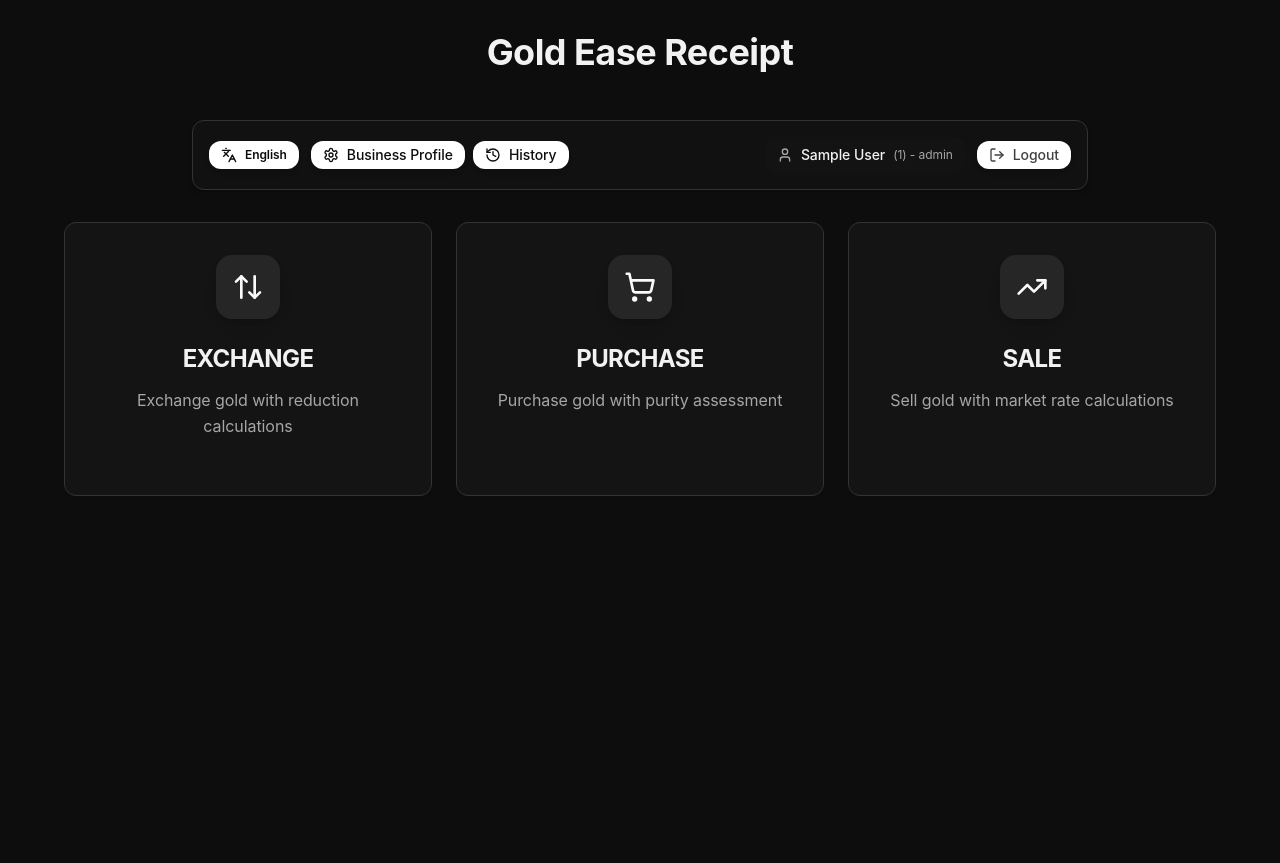
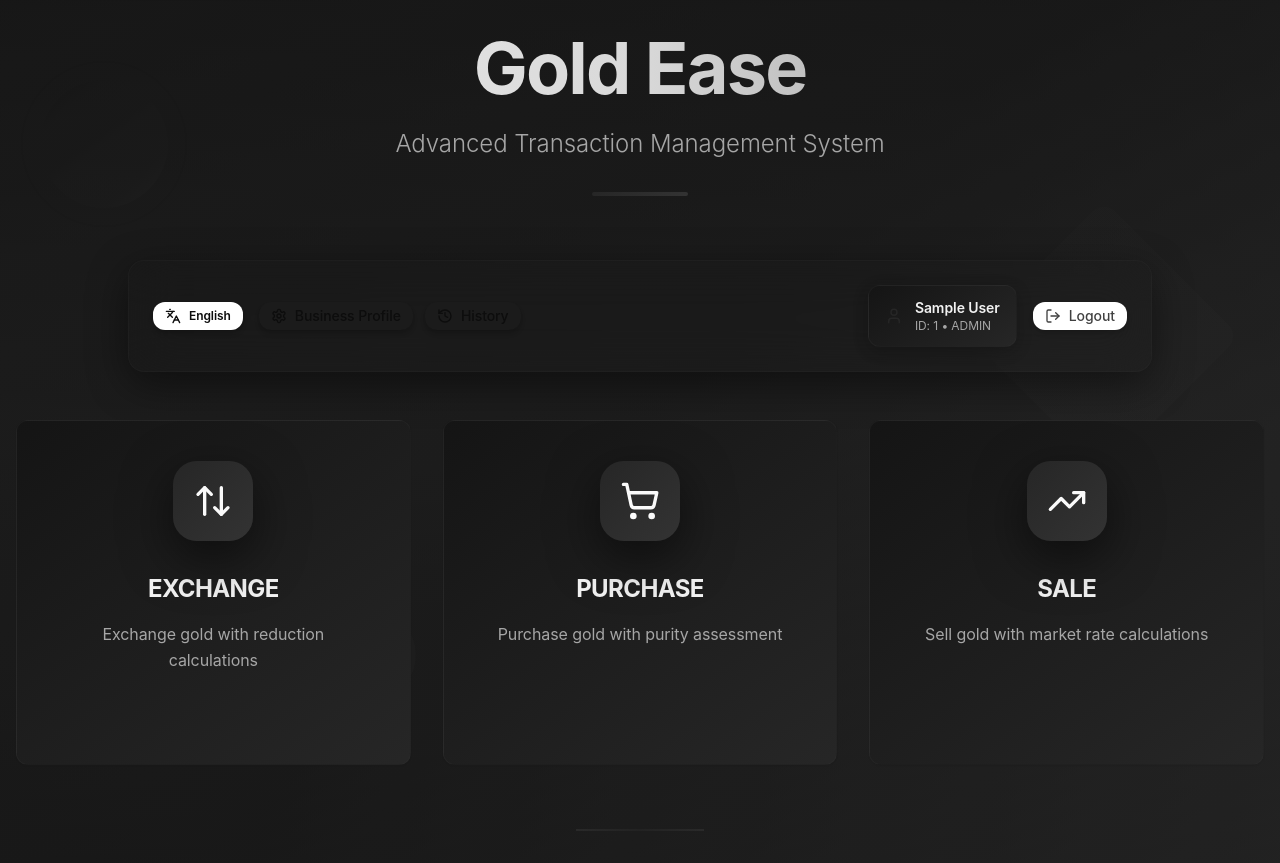
Before and after one commit to OyeManoj/gold-business-setup, a React (Vite) app: page / in a window 1280 px wide. Before the commit the page ends 800 px from the top, so only its background shows below. Built offline with nearby package versions, Linux system fonts and the light colour scheme; sample sign-in values are in the browser's storage.

Commit message:
Update homepage theme
Apply a modern black and white combo theme with gradients to the homepage.

```diff
--- a/src/index.css
+++ b/src/index.css
@@ -64,8 +64,16 @@ All colors MUST be HSL.
     --accent-3: 0 0% 18%;
     --accent-3-light: 0 0% 65%;
 
+    /* Enhanced modern gradients */
+    --gradient-primary: linear-gradient(135deg, hsl(var(--dark)) 0%, hsl(var(--charcoal)) 50%, hsl(var(--dark-medium)) 100%);
+    --gradient-secondary: linear-gradient(135deg, hsl(var(--accent-1)) 0%, hsl(var(--dark-light)) 100%);
+    --gradient-card: linear-gradient(145deg, hsl(var(--card)) 0%, hsl(var(--accent-1)) 100%);
+    --gradient-hero: linear-gradient(180deg, hsl(var(--background)) 0%, hsl(var(--dark-light)) 50%, hsl(var(--background)) 100%);
+    --gradient-button: linear-gradient(135deg, hsl(var(--primary)) 0%, hsl(var(--dark-medium)) 100%);
+    --gradient-border: linear-gradient(90deg, hsl(var(--border)) 0%, hsl(var(--accent-1)) 50%, hsl(var(--border)) 100%);
+
     /* Modern spacing and layout */
-    --radius: 12px;
+    --radius: 16px;
     --spacing-xs: 4px;
     --spacing-sm: 8px;
     --spacing-md: 16px;
@@ -75,20 +83,20 @@ All colors MUST be HSL.
     --spacing-3xl: 64px;
     --spacing-4xl: 80px;
 
-    /* Enhanced shadows with better depth */
-    --shadow-sm: 0 1px 3px 0 hsl(0 0% 0% / 0.1), 0 1px 2px 0 hsl(0 0% 0% / 0.06);
-    --shadow-md: 0 4px 6px -1px hsl(0 0% 0% / 0.1), 0 2px 4px -1px hsl(0 0% 0% / 0.06);
-    --shadow-lg: 0 10px 15px -3px hsl(0 0% 0% / 0.1), 0 4px 6px -2px hsl(0 0% 0% / 0.05);
-    --shadow-xl: 0 20px 25px -5px hsl(0 0% 0% / 0.1), 0 10px 10px -5px hsl(0 0% 0% / 0.04);
-    --shadow-elegant: 0 8px 25px hsl(0 0% 0% / 0.15);
-    --shadow-dark: 0 8px 20px hsl(0 0% 0% / 0.20);
-    --shadow-light: 0 4px 12px hsl(0 0% 0% / 0.05);
-    --shadow-strong: 0 12px 28px hsl(0 0% 0% / 0.18);
-    --shadow-soft: 0 2px 8px hsl(0 0% 0% / 0.08);
+    /* Enhanced shadows with black theme */
+    --shadow-sm: 0 2px 8px 0 hsl(0 0% 0% / 0.3), 0 1px 4px 0 hsl(0 0% 0% / 0.2);
+    --shadow-md: 0 8px 24px -4px hsl(0 0% 0% / 0.4), 0 4px 12px -2px hsl(0 0% 0% / 0.25);
+    --shadow-lg: 0 16px 40px -8px hsl(0 0% 0% / 0.5), 0 8px 20px -4px hsl(0 0% 0% / 0.3);
+    --shadow-xl: 0 24px 60px -12px hsl(0 0% 0% / 0.6), 0 12px 30px -8px hsl(0 0% 0% / 0.35);
+    --shadow-elegant: 0 12px 40px hsl(0 0% 0% / 0.45);
+    --shadow-dark: 0 16px 50px hsl(0 0% 0% / 0.55);
+    --shadow-light: 0 6px 20px hsl(0 0% 0% / 0.15);
+    --shadow-strong: 0 20px 60px hsl(0 0% 0% / 0.5);
+    --shadow-soft: 0 4px 16px hsl(0 0% 0% / 0.2);
 
     /* Transitions */
-    --transition-smooth: all 0.3s cubic-bezier(0.4, 0, 0.2, 1);
-    --transition-fast: all 0.15s ease-out;
+    --transition-smooth: all 0.4s cubic-bezier(0.4, 0, 0.2, 1);
+    --transition-fast: all 0.2s ease-out;
 
     /* Dark sidebar */
     --sidebar-background: 0 0% 5%;
--- a/src/pages/Index.tsx
+++ b/src/pages/Index.tsx
@@ -39,31 +39,44 @@ const Index = () => {
   ];
 
   return (
-    <div className="min-h-screen bg-background">
-      <div className="container mx-auto px-4 py-8">
-        {/* Header */}
-        <div className="text-center mb-12">
-          <h1 className="text-4xl font-bold text-foreground mb-3">
-            {language === 'ar' ? 'سهولة الذهب' : 'Gold Ease Receipt'}
+    <div className="min-h-screen bg-gradient-hero relative overflow-hidden">
+      {/* Animated Background Gradients */}
+      <div className="absolute inset-0 bg-gradient-primary opacity-60"></div>
+      <div className="absolute inset-0 bg-gradient-secondary opacity-40 animate-gradient-shift"></div>
+
+      {/* Floating Geometric Shapes */}
+      <div className="absolute top-20 left-10 w-32 h-32 bg-gradient-card rounded-full opacity-20 animate-glow"></div>
+      <div className="absolute top-60 right-20 w-48 h-48 bg-gradient-button rounded-lg rotate-45 opacity-15"></div>
+      <div className="absolute bottom-40 left-1/4 w-24 h-24 bg-primary rounded-full opacity-25"></div>
+
+      <div className="relative z-10 container mx-auto px-4 py-8">
+        {/* Modern Header with Gradient Text */}
+        <div className="text-center mb-16 animate-fade-in">
+          <h1 className="text-6xl md:text-7xl font-bold bg-gradient-to-r from-pure-white via-off-white to-gray-light bg-clip-text text-transparent mb-6 tracking-tight">
+            {language === 'ar' ? 'سهولة الذهب' : 'Gold Ease'}
           </h1>
+          <p className="text-xl md:text-2xl text-muted-foreground font-light max-w-2xl mx-auto leading-relaxed">
+            {language === 'ar' ? 'نظام إدارة المعاملات المتقدم' : 'Advanced Transaction Management System'}
+          </p>
+          <div className="w-24 h-1 bg-gradient-button mx-auto mt-8 rounded-full"></div>
         </div>
 
-        {/* Compact Navigation */}
-        <div className="max-w-4xl mx-auto mb-8">
-          <div className="bg-card/70 backdrop-blur-sm rounded-xl p-4 shadow-md border border-border">
-            <div className="flex flex-wrap items-center justify-between gap-3">
-              <div className="flex items-center gap-3">
+        {/* Compact Navigation with Glass Effect */}
+        <div className="max-w-5xl mx-auto mb-12 animate-scale-in">
+          <div className="bg-card/10 backdrop-blur-xl rounded-2xl p-6 shadow-elegant border border-border/20">
+            <div className="flex flex-wrap items-center justify-between gap-4">
+              <div className="flex items-center gap-4">
                 <LanguageToggle
                   currentLanguage={language}
                   onLanguageChange={setLanguage}
                 />
 
-                <div className="flex items-center gap-2">
+                <div className="flex items-center gap-3">
                   <Button
                     variant="outline"
                     size="sm"
                     onClick={() => navigate('/business-profile')}
-                    className="flex items-center gap-2"
+                    className="flex items-center gap-2 bg-primary/10 border-primary/30 hover:bg-primary/20 transition-all duration-300"
                   >
                     <Settings size={16} />
                     <span className="font-medium text-sm">{language === 'ar' ? 'ملف العمل' : 'Business Profile'}</span>
@@ -74,7 +87,7 @@ const Index = () => {
                       variant="outline"
                       size="sm"
                       onClick={() => navigate('/history')}
-                      className="flex items-center gap-2"
+                      className="flex items-center gap-2 bg-accent-1/10 border-accent-1/30 hover:bg-accent-1/20 transition-all duration-300"
                     >
                       <History size={16} />
                       <span className="font-medium text-sm">{t.history}</span>
@@ -83,19 +96,21 @@ const Index = () => {
                 </div>
               </div>
 
-              {/* User Menu */}
-              <div className="flex items-center gap-3">
-                <div className="flex items-center gap-2 px-3 py-2 bg-muted/20 rounded-lg">
-                  <User size={16} className="text-muted-foreground" />
-                  <span className="text-sm font-medium">{user?.name}</span>
-                  <span className="text-xs text-muted-foreground">({user?.userId}) - {user?.role}</span>
+              {/* User Menu with Enhanced Styling */}
+              <div className="flex items-center gap-4">
+                <div className="flex items-center gap-3 px-4 py-3 bg-gradient-card rounded-xl shadow-soft border border-border/30">
+                  <User size={18} className="text-primary" />
+                  <div className="flex flex-col">
+                    <span className="text-sm font-semibold text-foreground">{user?.name}</span>
+                    <span className="text-xs text-muted-foreground">ID: {user?.userId} • {user?.role?.toUpperCase()}</span>
+                  </div>
                 </div>
 
                 <Button
                   variant="outline"
                   size="sm"
                   onClick={logout}
-                  className="flex items-center gap-2 text-destructive hover:text-destructive"
+                  className="flex items-center gap-2 text-destructive hover:text-destructive border-destructive/30 hover:bg-destructive/10 transition-all duration-300"
                 >
                   <LogOut size={16} />
                   <span className="font-medium text-sm">{language === 'ar' ? 'تسجيل الخروج' : 'Logout'}</span>
@@ -105,28 +120,41 @@ const Index = () => {
           </div>
         </div>
 
-        {/* Transaction Cards */}
-        <div className="max-w-6xl mx-auto">
-          <div className="grid grid-cols-1 md:grid-cols-2 lg:grid-cols-3 gap-6">
+        {/* Modern Transaction Cards with Enhanced Design */}
+        <div className="max-w-7xl mx-auto">
+          <div className="grid grid-cols-1 md:grid-cols-2 lg:grid-cols-3 gap-8">
             {transactions.map((transaction, index) => (
               <Card
                 key={transaction.type}
-                className="group hover:shadow-xl transition-all duration-300 transform hover:-translate-y-1 bg-card backdrop-blur-sm border-border hover:border-primary/20 cursor-pointer"
+                className="group relative overflow-hidden bg-gradient-card backdrop-blur-xl border border-border/30 hover:border-primary/40 cursor-pointer transition-all duration-500 transform hover:-translate-y-2 hover:shadow-strong animate-fade-in"
+                style={{ animationDelay: `${index * 150}ms` }}
                 onClick={() => navigate(transaction.path)}
               >
-                <CardContent className="p-8">
+                {/* Gradient Overlay */}
+                <div className="absolute inset-0 bg-gradient-secondary opacity-0 group-hover:opacity-20 transition-opacity duration-500"></div>
+
+                <CardContent className="relative p-10">
                   <div className="text-center">
-                    <div className="inline-flex items-center justify-center w-16 h-16 bg-primary rounded-2xl mb-6 group-hover:scale-110 transition-transform duration-300 shadow-lg">
-                      <transaction.icon className="w-8 h-8 text-primary-foreground" />
+                    {/* Enhanced Icon Container */}
+                    <div className="relative inline-flex items-center justify-center w-20 h-20 bg-gradient-button rounded-3xl mb-8 group-hover:scale-110 transition-all duration-500 shadow-dark group-hover:shadow-strong">
+                      <div className="absolute inset-0 bg-gradient-primary rounded-3xl opacity-0 group-hover:opacity-100 transition-opacity duration-500"></div>
+                      <transaction.icon className="relative w-10 h-10 text-primary-foreground z-10" />
                     </div>
 
-                    <h3 className="text-2xl font-bold text-foreground mb-3">
+                    {/* Enhanced Typography */}
+                    <h3 className="text-2xl font-bold text-foreground mb-4 group-hover:text-primary transition-colors duration-300">
                       {transaction.title}
                     </h3>
 
-                    <p className="text-muted-foreground mb-6 leading-relaxed">
+                    <p className="text-muted-foreground mb-6 leading-relaxed text-base">
                       {transaction.description}
                     </p>
+
+                    {/* Action Indicator */}
+                    <div className="inline-flex items-center text-primary font-medium text-sm opacity-0 group-hover:opacity-100 transition-all duration-300 transform translate-y-2 group-hover:translate-y-0">
+                      <span>{language === 'ar' ? 'ابدأ الآن' : 'Start Now'}</span>
+                      <ArrowUpDown size={14} className="ml-2" />
+                    </div>
                   </div>
                 </CardContent>
               </Card>
@@ -134,6 +162,10 @@ const Index = () => {
           </div>
         </div>
 
+        {/* Bottom Accent */}
+        <div className="text-center mt-16 opacity-60">
+          <div className="w-32 h-0.5 bg-gradient-border mx-auto"></div>
+        </div>
       </div>
     </div>
   );
--- a/tailwind.config.ts
+++ b/tailwind.config.ts
@@ -98,6 +98,21 @@ export default {
 					light: 'hsl(var(--accent-3-light))'
 				}
 			},
+			backgroundImage: {
+				'gradient-primary': 'var(--gradient-primary)',
+				'gradient-secondary': 'var(--gradient-secondary)',
+				'gradient-card': 'var(--gradient-card)',
+				'gradient-hero': 'var(--gradient-hero)',
+				'gradient-button': 'var(--gradient-button)',
+				'gradient-border': 'var(--gradient-border)',
+			},
+			boxShadow: {
+				'elegant': 'var(--shadow-elegant)',
+				'dark': 'var(--shadow-dark)',
+				'light': 'var(--shadow-light)',
+				'strong': 'var(--shadow-strong)',
+				'soft': 'var(--shadow-soft)',
+			},
 			fontFamily: {
 				'sans': ['Inter', 'system-ui', '-apple-system', 'BlinkMacSystemFont', 'Segoe UI', 'Roboto', 'sans-serif'],
 				'display': ['Inter', 'system-ui', 'sans-serif'],
@@ -148,29 +163,58 @@ export default {
 				'fade-in': {
 					'0%': {
 						opacity: '0',
-						transform: 'translateY(10px)'
+						transform: 'translateY(20px)'
 					},
 					'100%': {
 						opacity: '1',
 						transform: 'translateY(0)'
 					}
 				},
+				'fade-out': {
+					'0%': {
+						opacity: '1',
+						transform: 'translateY(0)'
+					},
+					'100%': {
+						opacity: '0',
+						transform: 'translateY(20px)'
+					}
+				},
 				'scale-in': {
 					'0%': {
-						transform: 'scale(0.95)',
+						transform: 'scale(0.9)',
 						opacity: '0'
 					},
 					'100%': {
 						transform: 'scale(1)',
 						opacity: '1'
 					}
+				},
+				'gradient-shift': {
+					'0%, 100%': {
+						'background-position': '0% 50%'
+					},
+					'50%': {
+						'background-position': '100% 50%'
+					}
+				},
+				'glow': {
+					'0%, 100%': {
+						'box-shadow': '0 0 20px hsl(var(--primary) / 0.3)'
+					},
+					'50%': {
+						'box-shadow': '0 0 40px hsl(var(--primary) / 0.6)'
+					}
 				}
 			},
 			animation: {
-				'accordion-down': 'accordion-down 0.2s ease-out',
-				'accordion-up': 'accordion-up 0.2s ease-out',
-				'fade-in': 'fade-in 0.3s ease-out',
-				'scale-in': 'scale-in 0.2s ease-out'
+				'accordion-down': 'accordion-down 0.3s ease-out',
+				'accordion-up': 'accordion-up 0.3s ease-out',
+				'fade-in': 'fade-in 0.6s ease-out',
+				'fade-out': 'fade-out 0.4s ease-out',
+				'scale-in': 'scale-in 0.4s ease-out',
+				'gradient-shift': 'gradient-shift 6s ease-in-out infinite',
+				'glow': 'glow 3s ease-in-out infinite'
 			}
 		}
 	},
```
